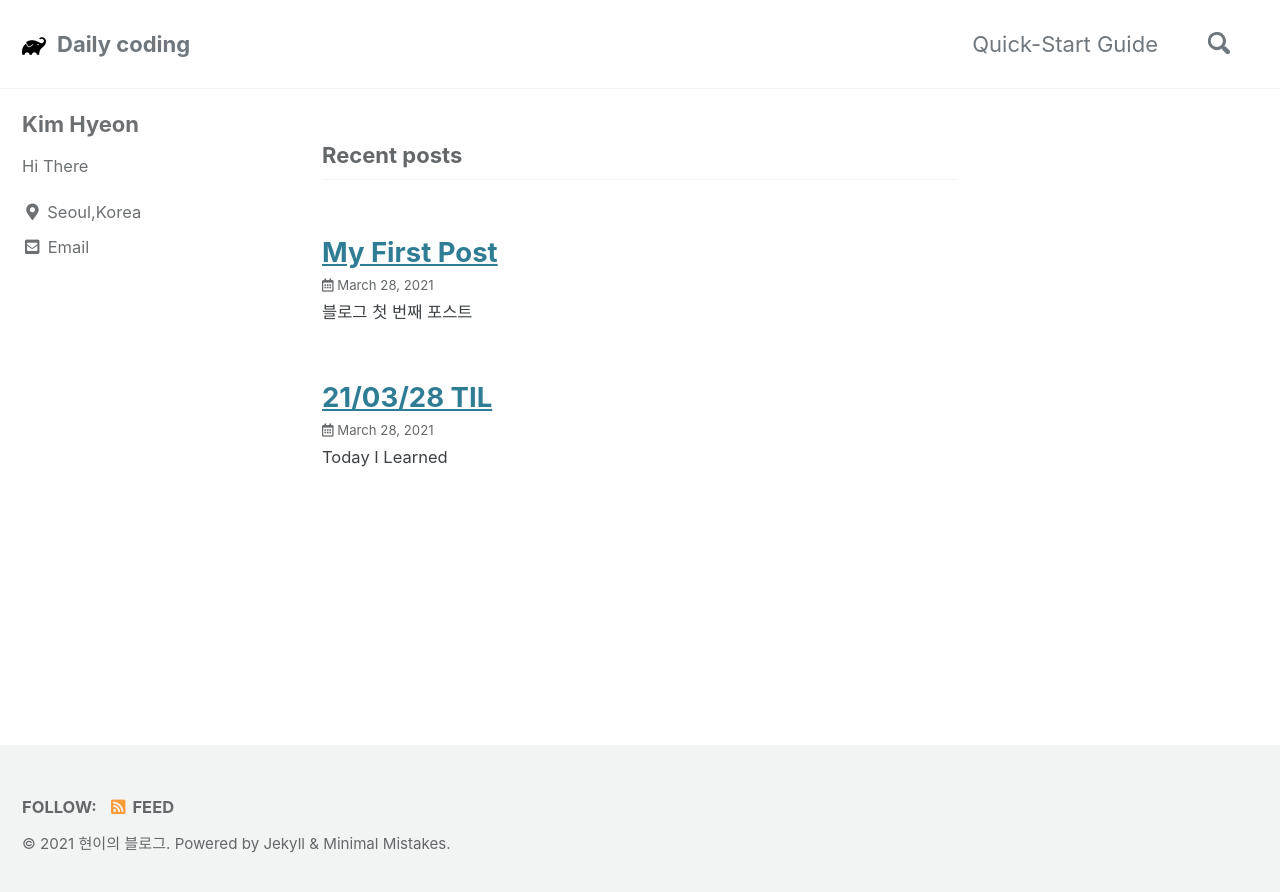
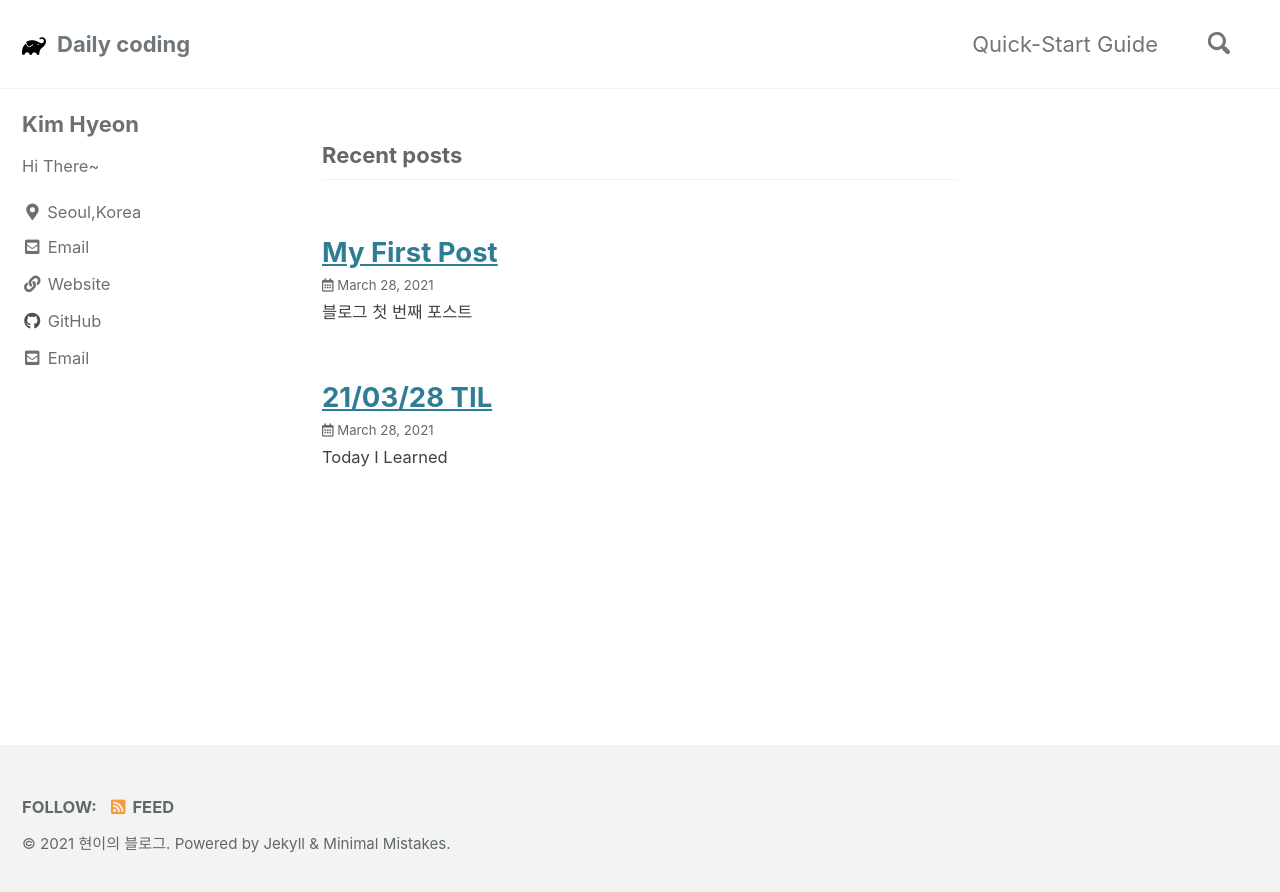
Before and after one commit to hyeonkimmm/hyeonkimmm.github.io, a Jekyll site: the page built from index.html, in a window 1280 px wide. Shown: the top 892 px of the page. Built offline with Jekyll 4.4.1, drawn with Linux system fonts in a browser that asks for light colours; cached includes are drawn as plain includes; the list of posts is cut into pages by our own code; some of the changed lines change nothing that is shown.

Commit message:
Update _config.yml
google analytics , author 변경

```diff
--- a/_config.yml
+++ b/_config.yml
@@ -88,9 +88,9 @@
 
 # Analytics
 analytics:
-  provider               : false # false (default), "google", "google-universal", "google-gtag", "custom"
+  provider               : "google" # false (default), "google", "google-universal", "google-gtag", "custom"
   google:
-    tracking_id          :
+    tracking_id          : "G-TTB7PTYNDZ"
     anonymize_ip         : # true, false (default)
 
 
@@ -98,16 +98,16 @@
 author:
   name             : "Kim Hyeon"
   avatar           : # path of avatar image, e.g. "/assets/images/bio-photo.jpg"
-  bio              : "Hi There"
+  bio              : "Hi There~"
   location         : "Seoul,Korea"
   email            : "hyeon000125@gmail.com"
   links:
     - label: "Email"
       icon: "fas fa-fw fa-envelope-square"
-      # url: "mailto:your.name@email.com"
+      url: "mailto:hyeon000125@gmail.com"
     - label: "Website"
       icon: "fas fa-fw fa-link"
-      # url: "https://your-website.com"
+      url: "https://hyeonkimmm.github.io"
     - label: "Twitter"
       icon: "fab fa-fw fa-twitter-square"
       # url: "https://twitter.com/"
@@ -116,7 +116,7 @@
       # url: "https://facebook.com/"
     - label: "GitHub"
       icon: "fab fa-fw fa-github"
-      # url: "https://github.com/"
+      url: "https://github.com/hyeonkimmm"
     - label: "Instagram"
       icon: "fab fa-fw fa-instagram"
       # url: "https://instagram.com/"
@@ -212,7 +212,7 @@
 permalink: /:categories/:title/
 paginate: 5 # amount of posts to show
 paginate_path: /page:num/
-timezone: # https://en.wikipedia.org/wiki/List_of_tz_database_time_zones
+timezone: Asia/Seoul
 
 
 # Plugins (previously gems:)
```
